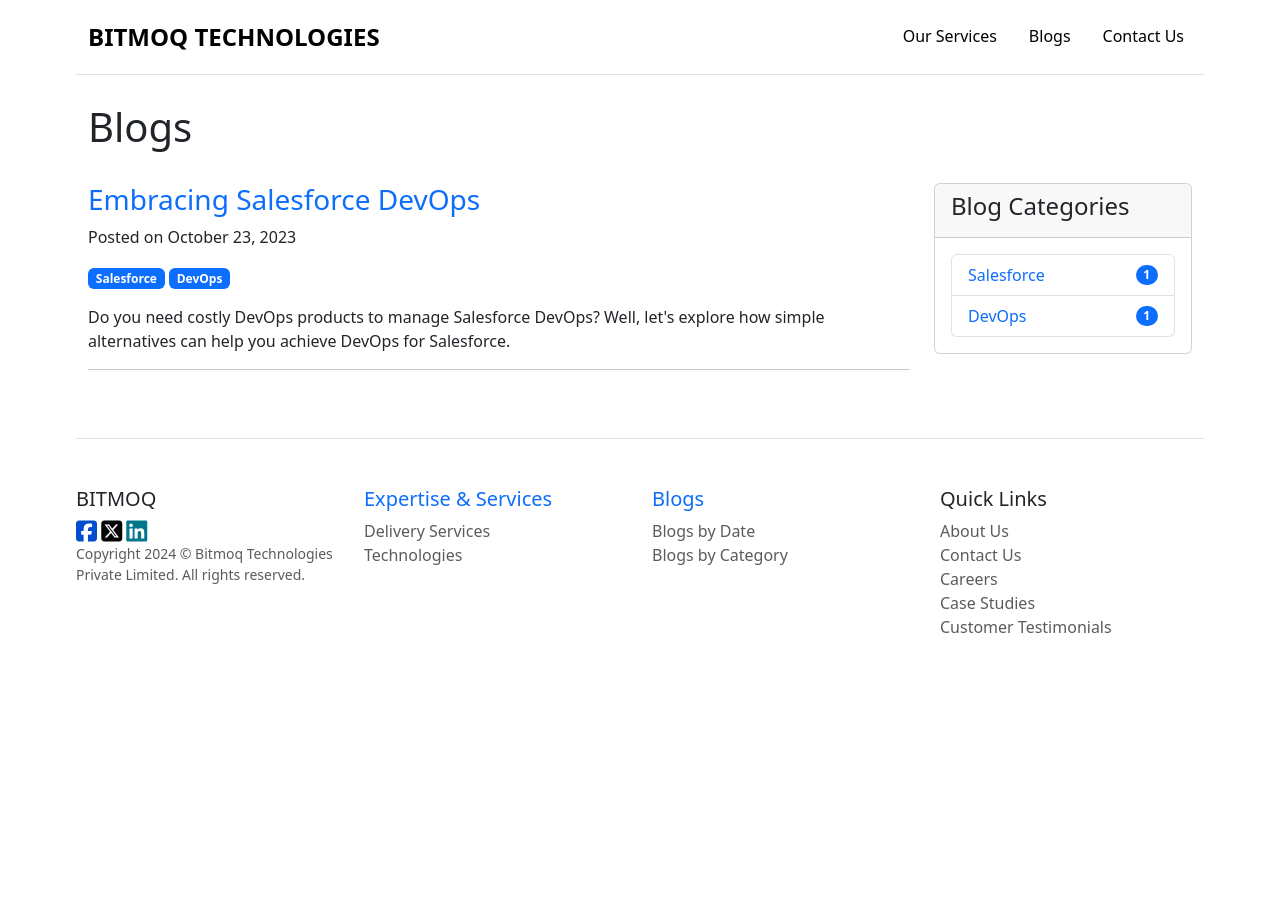
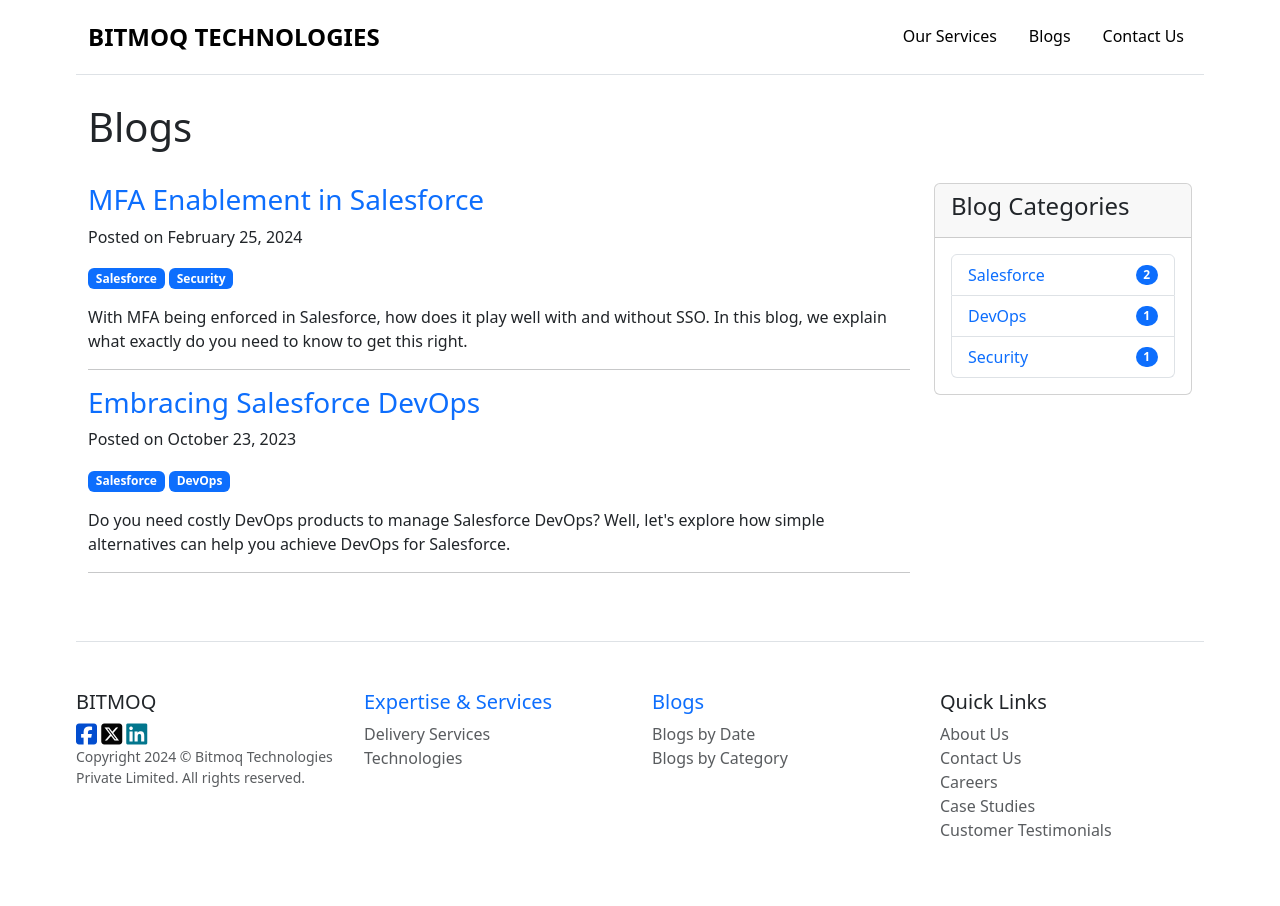
Before and after one commit to bitmoq/bitmoq.github.io, a Jekyll site: the page built from blogs/index.html, in a window 1280 px wide. Built offline with Jekyll 4.4.1, drawn with Linux system fonts in a browser that asks for light colours; nearby versions of some CDN libraries; the list of posts is cut into pages by our own code; some of the changed lines change nothing that is shown.

Commit message:
added mfa enablement in salesforce blog post

```diff
--- /dev/null
+++ b/_posts/2024-02-25-mfa-salesforce.md
@@ -0,0 +1,91 @@
+---
+title: MFA Enablement in Salesforce
+layout: blog
+category: [Salesforce, Security]
+excerpt: With MFA being enforced in Salesforce, how does it play well with and without SSO. In this blog, we explain what exactly do you need to know to get this right.
+comments: true
+---
+
+# What is MFA
+Multi factor Authentication (MFA), as the name suggests, uses multiple authentications to ensure that the right user is accessing a system. For example, in a login screen when you type username and password and hit Login button, the system might ask you to type in a code from an Authenticator app installed on your phone. So, it verifies the users in multiple ways and ensures that the system access is always secure.
+
+# When did Salesforce enforce MFA
+- MFA, or in other words, Multi Factor Authentication requirement in Salesforce went into effect on **01 February 2022** as per the **[Salesforce Trust and Compliance Documentation](https://www.salesforce.com/company/legal/trust-and-compliance-documentation/)**. This means that **all Salesforce customers are contractually required to use MFA to access Salesforce products**.
+- Auto-enablement of MFA for all Salesforce Products are almost completed. The core Salesforce Products built on Salesforce Platform will finish **auto-enablement by the end of February 2024**. Mostly, your org might have already been auto-enabled by now.
+- This MFA requirement is only applicable for users who use the Salesforce UI Login screens.
+
+# Which Salesforce Products fall under the MFA requirements?
+1. All products built on the Salesforce Platform, including: Sales Cloud, Service Cloud, Analytics Cloud, B2B Commerce Cloud, Experience Cloud, Industries products (Consumer Goods Cloud, Education Cloud, Financial Services Cloud, Government Cloud, Health Cloud, Manufacturing Cloud, Nonprofit Cloud, Philanthropy Cloud), Marketing Cloud Audience Studio (formerly DMP), Marketing Cloud Account Engagement (powered by Pardot), Platform, Salesforce Essentials, Salesforce Field Service, and partner solutions
+2. B2C Commerce Cloud
+3. Heroku
+4. Marketing Cloud Engagement (powered by Email, Messaging, and Journeys)
+5. Marketing Cloud Intelligence (powered by Datorama)
+6. Marketing Cloud Social
+7. MuleSoft Anypoint Platform
+8. Quip products
+9. Tableau Cloud
+
+# Which Salesforce Products are excluded from MFA requirement?
+1. MuleSoft Anypoint Platform On-Premises Edition.
+2. On-Premises Tableau Server and Tableau Public. In addition, Tableau Desktop, Tableau Prep, Tableau Content Migration Tool (CMT), and Tableau Resource Monitoring Tool (RMT) are excluded, unless connected to Tableau Cloud.
+
+# What happens to Organizations who doesn't use Single Sign On (SSO)
+Since Salesforce auto-enables MFA, it becomes mandatory for all users in the organization to follow MFA via Salesforce Authenticator.
+
+<blockquote class="blockquote-danger">
+    <p>Salesforce Administrator has the ability to disable the MFA option for users if they are not ready or not supposed to be enforced. But keep in mind that this contractually violates the compliance which Salesforce requires its customers to abide by.</p>
+</blockquote>
+
+# How to enable MFA?
+## Switch ON MFA in entire org
+To enable MFA for all internal users in your org:
+ 1. From Setup, in the Quick Find box, enter Identity, and then select Identity Verification.
+ 2. Select Require multi-factor authentication (MFA) for all direct UI logins to your Salesforce org.
+
+![MFA Org Wide](/assets/img/mfa-org-wide.png)
+
+## Switch ON MFA in SAML SSO
+- In Setup, go to "Single Sign-On Settings"
+- Open the SAML configuration
+- You will see an option named "**Use Salesforce MFA for this SSO Provider**". Tick this if you need Salesforce MFA to be enforced for this SSO.
+
+![SSO MFA](/assets/img/saml-sso-mfa.png)
+
+<blockquote class="blockquote-danger">
+    <p>Disclaimer: You should consult and seek approval from your SSO IAM Team prior to marking the "Use Salesforce MFA for this SSO Provider" as checked.</p>
+</blockquote>
+
+# How to exempt MFA?
+- Create a permission set or do the following on the concerned profile.
+- In System Permissions, assign the **Waive Multi-Factor Authentication for Exempt Users** user permission
+
+![Waive MFA](/assets/img/waive-mfa-permission-set.png)
+
+
+# Who should be exempt from MFA?
+1. User accounts for test automation tools and system integration users
+2. User accounts for Robotic Process Automation (RPA) systems
+3. Users assigned an Employee Community license
+4. Logins using a certificate service that requires a PIN before users can select or receive a user certificate (for example, when logging in with a PIV or CAC card)
+5. Logins using a combination of a trusted device and a trusted network
+
+
+# What happens to Organizations who use Single Sign On (SSO)
+Users who are provisioned into Salesforce via SSO won't be affected by these enforcements or auto-enablement. Since SSO itself requires you to authenticate and confirm your identity before it lets you inside Salesforce.
+
+<blockquote class="blockquote-warning">
+    <p>As per the Salesforce Compliance requirement, you are still required to enable MFA for the SSO enabled users. This is to ensure that if someone reset's their password and tries to directly access Salesforce, MFA will come into action.</p>
+</blockquote>
+
+# What about API Only Users
+The MFA requirement doesn't apply to system integration login types via the API.
+
+# Are there a sequence of steps other than the ones listed above to ensure MFA enablement?
+Use the "**Multi-Factor Authentication Assistant**" on your Setup and follow the steps listed in **Get Ready**, **Roll Out** and **Manage**
+
+![MFA Authentication Assistant](/assets/img/mfa-authentication-assistant.png)
+
+# Summary
+- If your Salesforce users are accessing Salesforce via SSO or via API, MFA will not be enforced for these persona.
+- If your Salesforce users are accessing Salesforce via Salesforce Login UI, then MFA is mandatory for those. Salesforce Admin should make sure these users are not exempted from MFA.
+- Make sure to complete the "Multi-Factor Authentication Assistant" steps in Setup
--- a/assets/css/style.css
+++ b/assets/css/style.css
@@ -89,28 +89,28 @@
   }
 
   blockquote {
-    border-left: 4px solid #0071f3;
-    padding-left: 24px;
-    line-height: 1.6;
-    margin: 24px 0;
-    background-color: #0071f32c;
+    border-left: 4px solid hsl(217, 71%, 53%);
+    padding: 0px 24px;
+    /* line-height: 1.6; */
+    /* margin: 24px 0; */
+    background-color: hsl(217, 71%, 85%);
   }
 
   blockquote p {
-    padding: 10px 0;
+    padding: 1rem;
   }
 
-  .blockquote-info {
-    border-left: 4px solid #008d9f;
-    background-color: #008d9f37;
+  .blockquote-success {
+    border-left: 4px solid hsl(141, 71%, 48%);
+    background-color: hsl(141, 71%, 85%);
   }
 
   .blockquote-warning {
-    border-left: 4px solid #d4c603;
-    background-color: #d4c60335;
+    border-left: 4px solid hsl(48, 100%, 67%);
+    background-color: hsl(48, 100%, 85%);
   }
 
   .blockquote-danger {
-    border-left: 4px solid #ca0202;
-    background-color: rgba(116, 3, 3, 0.079)
+    border-left: 4px solid hsl(348, 100%, 61%);
+    background-color: hsl(348, 100%, 85%);
   }
```
Also changed, not shown: assets/img/mfa-authentication-assistant.png (added), assets/img/mfa-org-wide.png (added), assets/img/saml-sso-mfa.png (added), assets/img/waive-mfa-permission-set.png (added), 10 other files.
